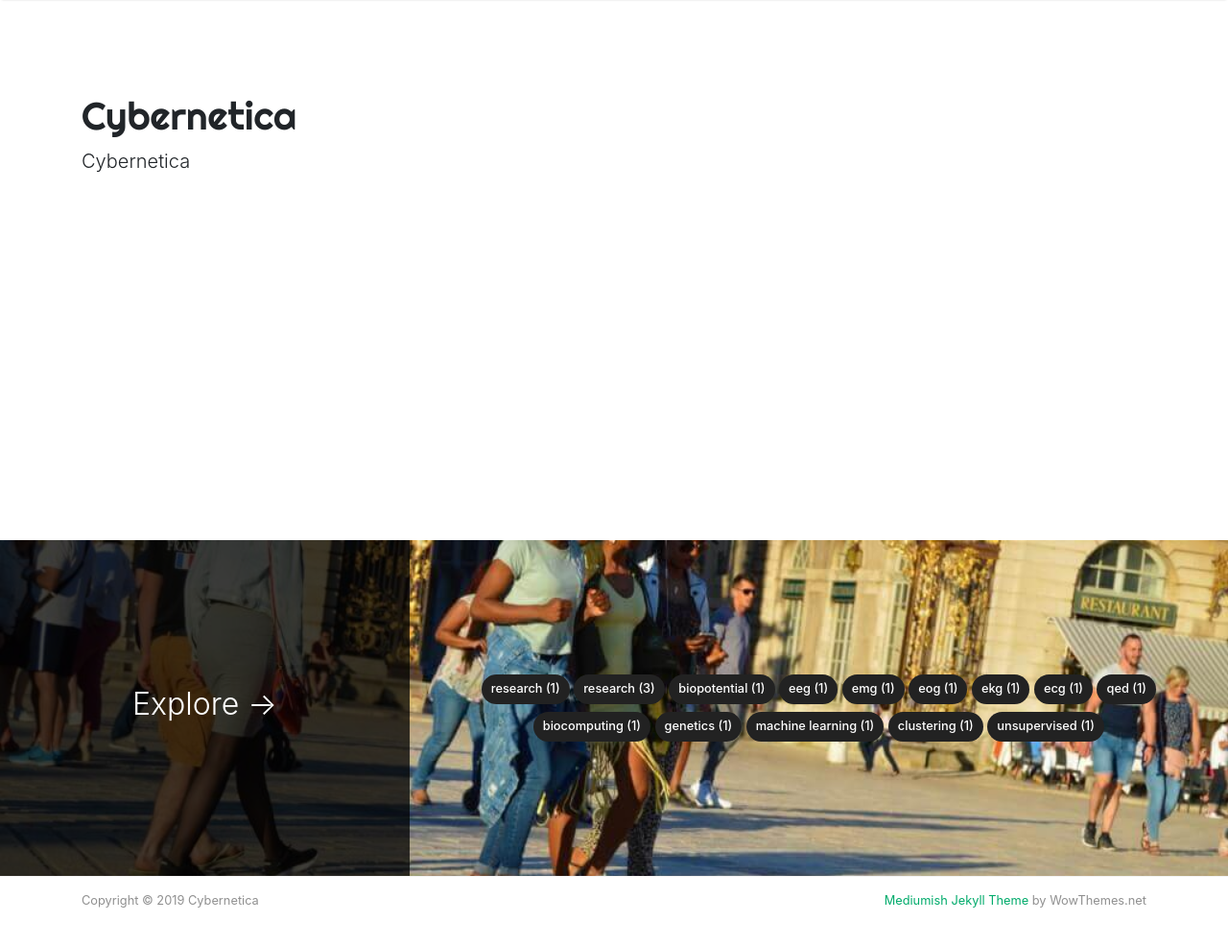
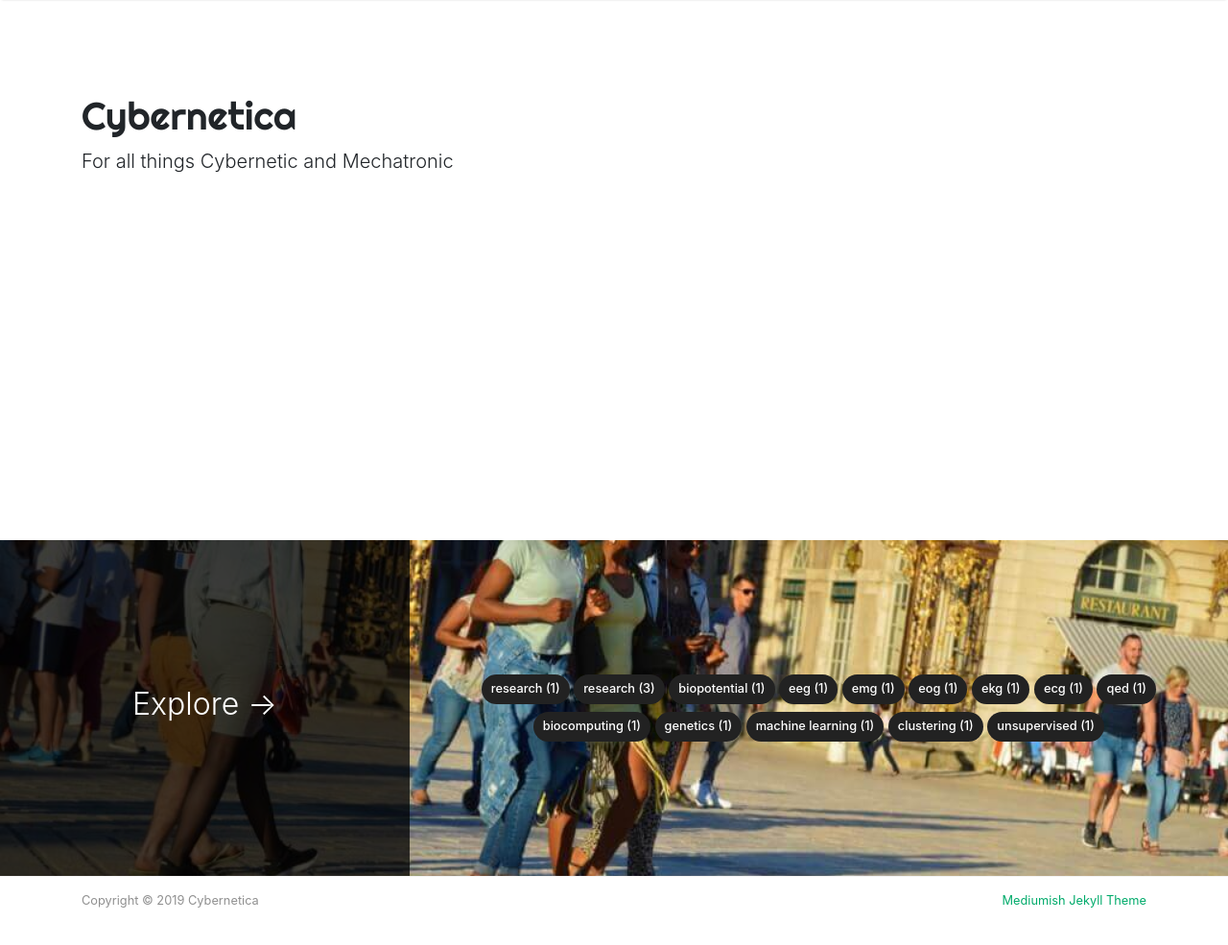
Before and after one commit to Gilgahex/gilgahex.github.io, a Jekyll site: the page built from _pages/tags.md, in a window 1280 px wide and 1022 px high. Shown: the top 985 px of the window at 96% size. Built offline with Jekyll 4.4.1, drawn with Linux system fonts in a browser that asks for light colours; nearby versions of some CDN libraries.

Commit message:
LATEX error fix

```diff
--- a/_config.yml
+++ b/_config.yml
@@ -1,7 +1,7 @@
 # Site
 name: "Cybernetica"
 title: "Cybernetica"
-description: "Cybernetica"
+description: "For all things Cybernetic and Mechatronic"
 logo: 'assets/images/logo.png'
 favicon: 'assets/images/logo.png'
 baseurl: /
--- a/_layouts/default.html
+++ b/_layouts/default.html
@@ -173,7 +173,7 @@
                 Copyright © {{ site.time | date: "%Y" }} {{ site.name }}
             </div>
             <div class="col-md-6 col-sm-6 text-center text-lg-right">
-                <a target="_blank" href="https://www.wowthemes.net/mediumish-free-jekyll-template/">Mediumish Jekyll Theme</a> by WowThemes.net
+                <a target="_blank" href="https://www.wowthemes.net/mediumish-free-jekyll-template/">Mediumish Jekyll Theme</a>
             </div>
         </div>
     </div>
--- a/_posts/2019/2019-01-29-EEG.markdown
+++ b/_posts/2019/2019-01-29-EEG.markdown
@@ -100,7 +100,7 @@
 
 $\vec E = -\nabla V$
 
-{%end raw%}
+{%endraw%}
 
 III: Backscatter Techniques for RF electrodes
 
```
